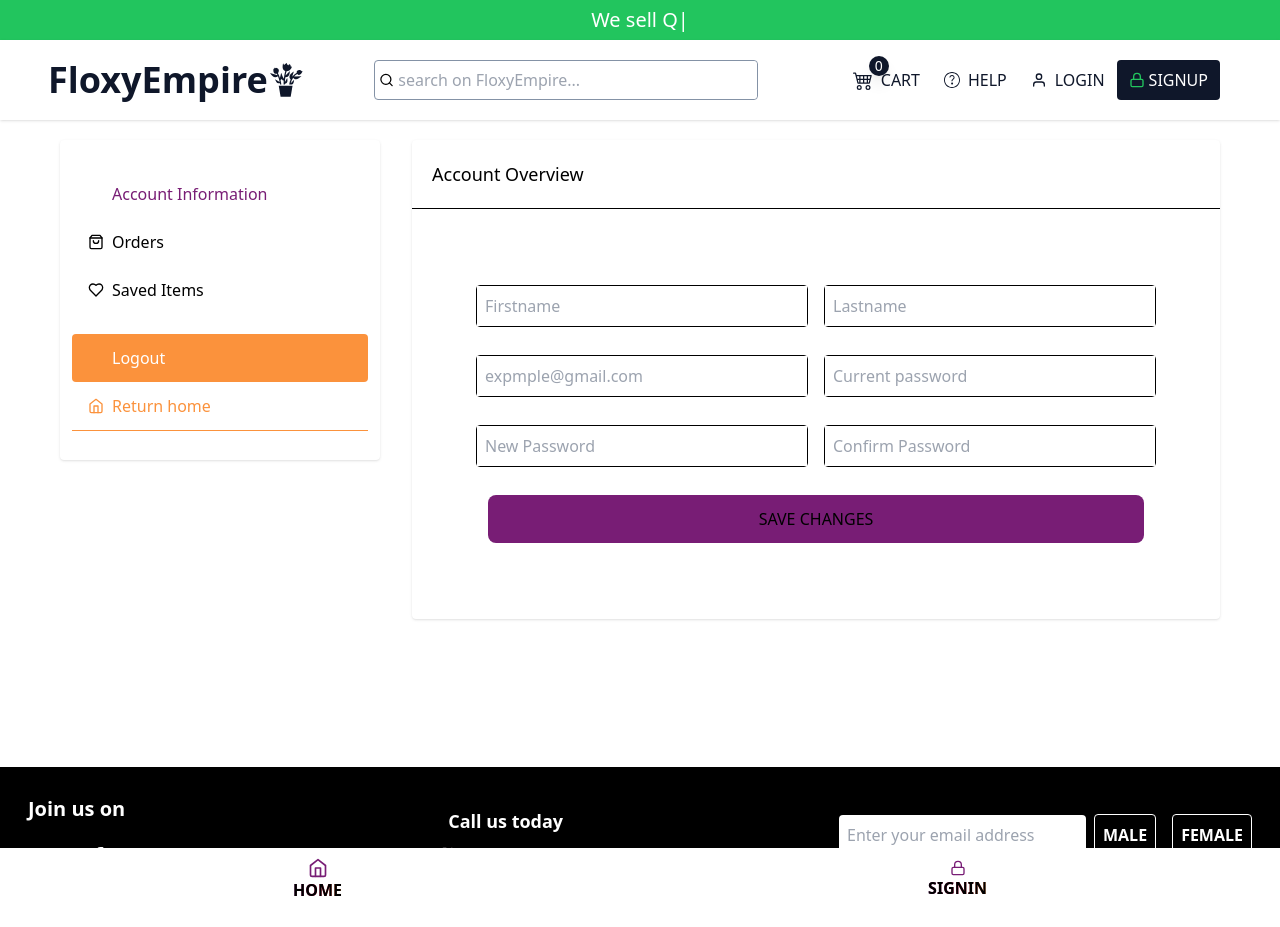
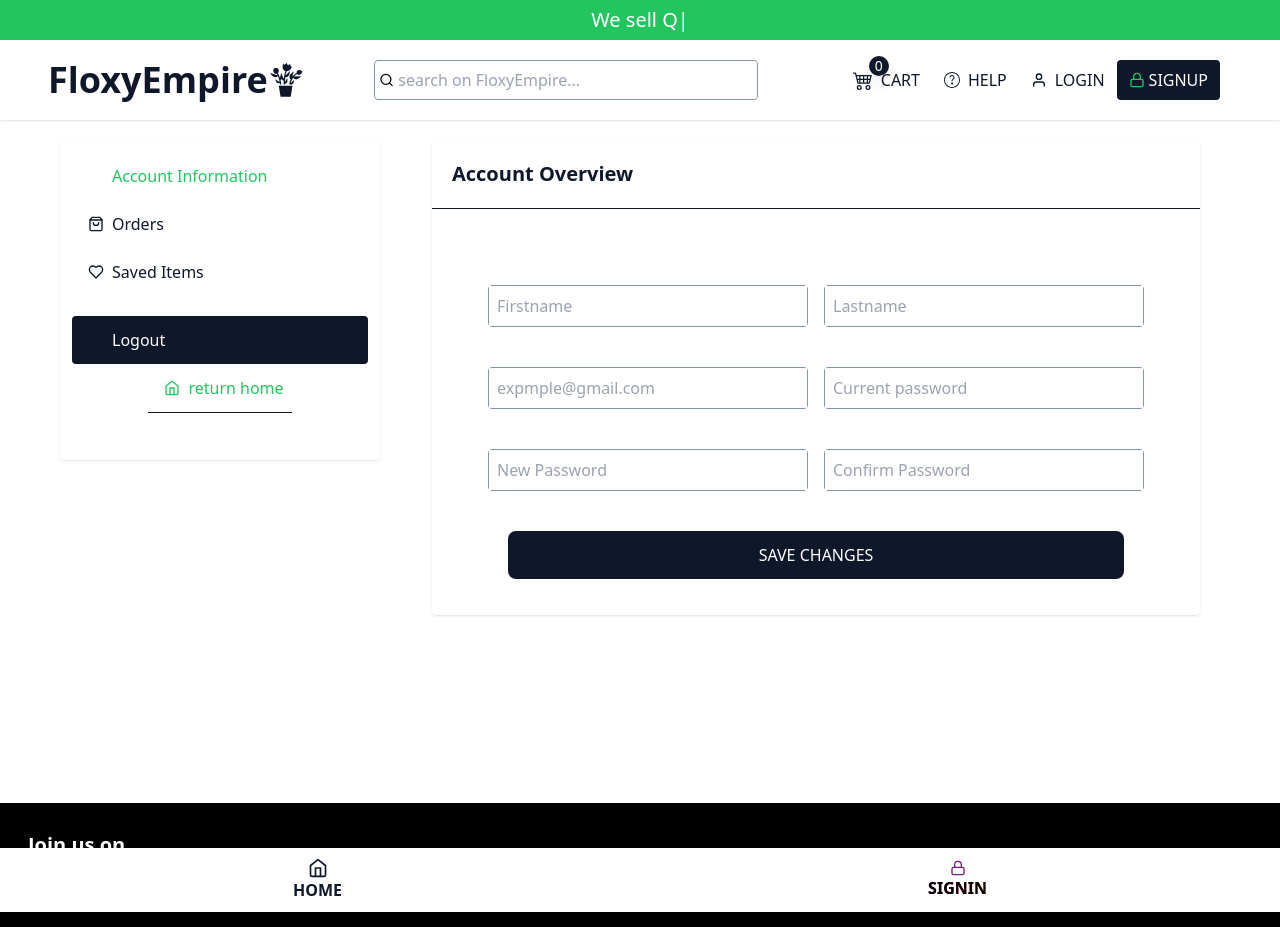
Before and after one commit to Kennytech01/SimpleStore, a React (Vite) app: page /account/acct_info in a window 1280 px wide. Before the commit the page ends 891 px from the top, so only its background shows below. Built offline with nearby package versions, Linux system fonts and the light colour scheme; no server answers; some icons are missing.

Commit message:
account page update

```diff
--- a/src/Components/Account.jsx
+++ b/src/Components/Account.jsx
@@ -4,11 +4,9 @@ import { Outlet } from 'react-router-dom'
 
 export const Account = () => {
   return (
-    <div className='flex justify-between lg:mx-10 p-5 gap-8'>
-        <div className='hidden md:flex'>
-          <Sidebar/>
-        </div>
-        <Outlet/>
+    <div className='relative md:flex h-full md:flex-row justify-between lg:mx-10 md:p-5 md:gap-8'>
+      <Sidebar/>
+       <Outlet/>
     </div>
   )
 }
--- a/src/Components/AccountInfo.jsx
+++ b/src/Components/AccountInfo.jsx
@@ -2,11 +2,12 @@ import React from 'react'
 
 export const AccountInfo = () => {
   return (
-    <div className='bg-white w-full rounded shadow'>
-        <h1 className='border-b p-5 text-lg'>Account Overview</h1>
-        <form className='p-4 lg:m-10 m-5'>
-            <div className='md:flex justify-around my-3'>
-                <div className='border md:w-full md:m-2 m-5 rounded'>
+    <div className='relative w-full'>
+        <div className=' rounded shadow sm:mx-5 mx-2'>
+            <h1 className='border-b border-green-focus p-5 sticky top-32 md:top-20 bg-white text-green-focus font-bold text-xl '>Account Overview</h1>
+            <form className='p-4 lg:m-10'>
+                <div className='md:flex justify-around my- gap-4 text-green-focus'>
+                    <div className='border border-gray md:w-full my-5 rounded'>
                         <input
                             type="text"
                             name=""
@@ -15,7 +16,7 @@ export const AccountInfo = () => {
                             className='p-2 w-full outline-none'
                         />
                     </div>
-                <div className='md:w-full border md:m-2 m-5 rounded'>
+                    <div className='md:w-full border border-gray my-5 rounded'>
                         <input
                             type="text"
                             name=""
@@ -25,8 +26,8 @@ export const AccountInfo = () => {
                         />
                     </div>
                 </div>
-            <div className='md:flex justify-around my-3'>
-                <div className='md:w-full border md:m-2 m-5 rounded'>
+                <div className='md:flex justify-around my- gap-4'>
+                    <div className='md:w-full border border-gray my-5 rounded'>
                         <input
                             type="email"
                             name=""
@@ -35,7 +36,7 @@ export const AccountInfo = () => {
                             className='p-2 w-full outline-none'
                         />
                     </div>
-                <div className='w-full border md:m-2 m-5 rounded'>
+                    <div className='md:w-full border border-gray my-5 rounded'>
                         <input
                             type="password"
                             name=""
@@ -45,8 +46,8 @@ export const AccountInfo = () => {
                         />
                     </div>
                 </div>
-            <div className='md:flex justify-around my-3'>
-                <div className='border w-full md:m-2 m-5 rounded'>
+                <div className='md:flex justify-around my- gap-4'>
+                    <div className='border border-gray md:w-full my-5 rounded'>
                         <input
                             type="password"
                             name=""
@@ -55,7 +56,7 @@ export const AccountInfo = () => {
                             className='p-2 w-full outline-none'
                         />
                     </div>
-                <div className='w-full border md:m-2 m-5 rounded'>
+                    <div className='md:w-full border border-gray my-5 rounded'>
                         <input
                             type="password"
                             name=""
@@ -66,11 +67,12 @@ export const AccountInfo = () => {
                     </div>
                 </div>
                 <div className='m-5 flex justify-center'>
-                <button className='bg-[#781d75] w-full p-3 text-stone-100 rounded-lg transition-all hover:opacity-75'>
+                    <button className='bg-green-focus text-white w-full p-3 rounded-lg transition-all hover:opacity-80'>
                         SAVE CHANGES
                     </button>
                 </div>
             </form>
         </div>
+    </div>
   )
 }
--- a/src/Components/BottomMenu.jsx
+++ b/src/Components/BottomMenu.jsx
@@ -1,14 +1,14 @@
 import React, {useContext, useEffect, useState} from 'react'
 import { LuHome, LuLock, LuShoppingBag, LuHeart,} from 'react-icons/lu'
 import {HiMiniBars3BottomLeft} from 'react-icons/hi2'
-import { Link, NavLink} from 'react-router-dom'
+import { Link} from 'react-router-dom'
 import { SidebarContext } from '../contexts/SidebarContext'
-import { FcShop } from 'react-icons/fc'
 import AOS from 'aos'
 import "aos/dist/aos.css"
 import {IoArrowUndoOutline} from 'react-icons/io5'
 import { UserAuth } from '../contexts/AuthContext'
 import {PiUserLight,PiUser, PiSignOut } from 'react-icons/pi'
+import { GiFlowerPot } from "react-icons/gi";
 
 
 export const BottomMenu = () => {
@@ -43,7 +43,7 @@ export const BottomMenu = () => {
         <div className='h-16 z-[99] bg-white md:-bottom-28 bottom-0 fixed w-full transition-all duration-500 flex items-center justify-around'>
             {/* mobile */}
             <div className='flex flex-cols md:hidden px-3'>
-                <HiMiniBars3BottomLeft size={20} onClick={clickMobile} className='cursor-pointer text-[#781d75]'/>
+                <HiMiniBars3BottomLeft size={20} onClick={clickMobile} className='cursor-pointer text-green-focus'/>
                 {
                     mobile && (
                         <div>
@@ -51,30 +51,30 @@ export const BottomMenu = () => {
                             <div data-aos="fade-right" className='sm:w-2/4 w-full  fixed z-10 shadow-lg left-0 md:-left-0 top-0 h-full duration-500 transition-all'>
                                 <div className='relative bg-white h-full'>
                                     <div className='h-20 mx-2 flex items-center justify-between border-b relative'>
-                                    <p className='p-2 flex items-center'>
-                                        <span className='font-bold text-3xl bg-gradient-to-tr bg-clip-text text-transparent from-[#781d75] to-[#EC094D] via-[#fb923c] text-center'>SimpleStore</span>
-                                        <FcShop size={40} className='ml-2 text-[#781d75]'/>
+                                        <p className='p-2 flex items-center text-green-focus'>
+                                            <span className='font-bold text-3xl text-center'>FloxyEmpire</span>
+                                            <GiFlowerPot size={40} className='ml-2'/>
                                         </p>
                                         <p onClick={clickMobile} className=' flex items-end justify-end p-2 '><IoArrowUndoOutline size={30} /></p>
                                     </div>
                                     <div className='p-5 sm:px-10  px-5 flex flex-col'>
-                                    <Link to = '/shop' className= "text-stone-600 py-2 text-lg hover:underline decoration-[#781d75] decoration-2 underline-offset-4" >
+                                        <Link to = '/' className= "text-green-focus py-2 text-lg hover:underline decoration-green decoration-2 underline-offset-4" >
                                             Shops
                                         </Link>
-                                    <Link to = '/' className= "text-stone-600 py-2 text-lg hover:underline decoration-[#781d75] decoration-2 underline-offset-4" >
+                                        <Link to = '/' className= "text-green-focus py-2 text-lg hover:underline decoration-green decoration-2 underline-offset-4" >
                                             Offers
                                         </Link>
-                                    <Link to = '/' className= "text-stone-600 py-2 text-lg hover:underline decoration-[rgb(120,29,117)] decoration-2 underline-offset-4" >
+                                        <Link to = '/' className= "text-green-focus py-2 text-lg hover:underline decoration-green decoration-2 underline-offset-4" >
                                             FAQ
                                         </Link>
-                                    <Link to = '/' className= "text-stone-600 py-2 text-lg hover:underline decoration-[#781d75] decoration-2 underline-offset-4" >
+                                        <Link to = '/' className= "text-green-focus py-2 text-lg hover:underline decoration-green decoration-2 underline-offset-4" >
                                             Contact
                                         </Link>
-                                    <Link to = '/signup' className= "text-[#781d75]  py-2 text-lg font-bold" >
-                                        <span className='bg-[#781d75] text-white p-2 rounded hover:opacity-70 transition-all'>Become a Seller</span>
+                                        <Link to = '/signup' className= " py-2 text-lg font-bold" >
+                                            <span className='bg-green-focus text-white p-2 rounded hover:opacity-80 transition-all'>Become a Seller</span>
                                         </Link>
-                                    <Link to = '/signin' className= "text-[#781d75] py-2 text-lg font-bold my-1" >
-                                    <span className='bg-[#781d75] text-white p-2 rounded hover:opacity-70 transition-all'>Join</span>
+                                        <Link to = '/signin' className= " py-2 text-lg font-bold my-1" >
+                                        <span className='bg-green-focus text-white p-2 rounded hover:opacity-80 transition-all'>Join</span>
                                         </Link>
                                     </div>
                                 </div>
@@ -83,27 +83,30 @@ export const BottomMenu = () => {
                     )
                 }
             </div>
-            <Link to='/' onClick={scrollToTop} className='flex items-center flex-col font-bold from-[#781d75] to-[#fb923c] via-[#ec094d] bg-gradient-to-r bg-clip-text text-transparent'>
-                <LuHome size={20} className='cursor-pointer text-[#781d75]'/>
+            <Link to='/' onClick={scrollToTop} className='flex items-center flex-col font-bold text-green-focus cursor-pointer'>
+                <LuHome size={20}/>
                 HOME
             </Link>
             <div>
                 {
                     user? (
                         <div className='transition-all '>
-                            <p onClick={()=> setMenu(!menu)} onMouseOver={()=> setMenu(!menu)} className='flex items-center flex-col font-bold cursor-pointer from-[#781d75] to-[#fb923c] via-[#ec094d] bg-gradient-to-r text-transparent bg-clip-text'>
-                                <PiUserLight className=' text-[#781d75]' />
+                            <p
+                                onClick={()=> setMenu(!menu)}
+                                onMouseOver={()=> setMenu(!menu)}
+                                className='flex items-center flex-col font-bold cursor-pointer text-green-focus'>
+                                <PiUserLight />
                                 ACCOUNT
                             </p>
                             {
                                 menu && (
-                                    <div data-aos="fade-left"  className='absolute bg-white shadow flex md:hidden -top-[19rem] z-[99] right-3 w-48 rounded p-2'>
+                                    <div data-aos="fade-left"  onMouseLeave={()=> setMenu(!menu)}  className='absolute bg-white drop-shadow flex md:hidden -top-[19rem] z-[99] right-3 w-48 rounded p-2'>
                                         <div className='flex flex-col p-3 w-full transition-all '>
                                             <p onClick={()=> setMenu(!menu)}>
                                                 <Link
                                                     to={`account/acct_info`}
                                                     onClick={scrollToTop}
-                                                    className='flex items-center p-2 w-full hover:underline decoration-[#781d75] decoration-2 underline-offset-4'
+                                                    className='flex items-center p-2 w-full hover:underline decoration-green decoration-2 underline-offset-4'
                                                     >
                                                     <PiUser className='m-2'/>
                                                     Account Info
@@ -113,7 +116,7 @@ export const BottomMenu = () => {
                                                 <Link
                                                     to={`account/order`}
                                                     onClick={scrollToTop}
-                                                    className='flex items-center p-2 w-full hover:underline decoration-[#781d75] decoration-2 underline-offset-4'>
+                                                    className='flex items-center p-2 w-full hover:underline decoration-green decoration-2 underline-offset-4'>
                                                     <LuShoppingBag className='m-2'/>
                                                     Orders
                                                 </Link>
@@ -122,14 +125,14 @@ export const BottomMenu = () => {
                                                 <Link
                                                     to={`account/saved_items`}
                                                     onClick={scrollToTop}
-                                                    className='flex items-center p-2 w-full hover:underline decoration-[#781d75] decoration-2 underline-offset-4'>
+                                                    className='flex items-center p-2 w-full hover:underline decoration-green decoration-2 underline-offset-4'>
                                                     <LuHeart className="m-2"/>
                                                     Saved Items
                                                 </Link>
                                             </p>
                                             <p
                                                 onClick={handleLogOut}
-                                                className='flex items-center p-2 mt-5 w-full bg-[#fb923c] rounded hover:opacity-75 transition-all text-white'
+                                                className='flex items-center p-2 mt-5 w-full bg-green-focus rounded hover:opacity-80 transition-all text-white'
                                                 >
                                                 <PiSignOut className="m-2"/>
                                                 Logout
@@ -138,8 +141,8 @@ export const BottomMenu = () => {
                                                 <Link
                                                     onClick={scrollToTop}
                                                     to={`/`}
-                                                    className="text-[#fb923c] flex items-center p-2 hover:underline decoration-[#781d75] decoration-2 underline-offset-4">
-                                                    <LuHome className='m-2'/>Return home
+                                                    className="text-green flex items-center p-2 hover:underline decoration-green-focus decoration-2 underline-offset-4">
+                                                    <LuHome className='m-2'/>return home
                                                 </Link>
                                             </p>
                                         </div>
--- a/src/Components/Sidebar.jsx
+++ b/src/Components/Sidebar.jsx
@@ -1,12 +1,13 @@
-import React, {useEffect}from 'react'
+import React, {useEffect, useContext}from 'react'
 import {PiUser, PiSignOut} from 'react-icons/pi'
 import { NavLink} from 'react-router-dom'
 import {LuShoppingBag, LuHeart, LuHome} from 'react-icons/lu'
 import AOS from 'aos'
 import "aos/dist/aos.css"
+import { CartContext } from '../contexts/CartContext'
 
 export const Sidebar = () => {
-
+    const {isActive} = useContext(CartContext)
 
     useEffect(() => {
         AOS.init({
@@ -19,15 +20,15 @@ export const Sidebar = () => {
       }
 
   return (
-    <div className='lg:w-80 w-60 bg-white text-stone-700 h-80 flex items-center rounded shadow'>
-        <div className='flex flex-col p-3 w-full transition-all '>
+    <div className=''>
+        <div className='hidden md:flex flex-col sticky top-24 p-3 transition-all md:w-80 bg-white text-green-focus h-80 items-center rounded shadow'>
             <NavLink
                 to={`acct_info`}
                 style={
                     ({isActive}) => {
-                    return {color: isActive && '#781d75'}
+                    return {color: isActive && '#22c55e'}
                 }}
-                className='flex items-center p-2 w-full hover:underline decoration-[#781d75] decoration-2 underline-offset-4'
+                className='flex items-center p-2 w-full hover:underline decoration-green decoration-2 underline-offset-4'
                 >
                 <PiUser className='m-2'/>
                 Account Information
@@ -36,9 +37,9 @@ export const Sidebar = () => {
                 to={`order`}
                 style={
                     ({isActive}) => {
-                    return {color: isActive && '#781d75'}
+                    return {color: isActive && '#22c55e'}
                 }}
-                className='flex items-center p-2 w-full hover:underline decoration-[#781d75] decoration-2 underline-offset-4'>
+                className='flex items-center p-2 w-full hover:underline decoration-green decoration-2 underline-offset-4'>
                 <LuShoppingBag className='m-2'/>
                 Orders
             </NavLink>
@@ -46,22 +47,57 @@ export const Sidebar = () => {
                 to={`saved_items`}
                 style={
                     ({isActive}) => {
-                    return {color: isActive && '#781d75'}
+                    return {color: isActive && '#22c55e'}
                 }}
-                className='flex items-center p-2 w-full hover:underline decoration-[#781d75] decoration-2 underline-offset-4'>
+                className='flex items-center p-2 w-full hover:underline decoration-green decoration-2 underline-offset-4'>
                 <LuHeart className="m-2"/>
                 Saved Items
             </NavLink>
             <NavLink
                 to={`/signin`}
-                className='flex items-center p-2 mt-5 w-full bg-[#fb923c] rounded hover:opacity-75 transition-all text-white'
+                className='flex items-center p-2 mt-5 w-full bg-green-focus rounded hover:opacity-75 transition-all text-white'
                 >
                 <PiSignOut className="m-2"/>
                 Logout
             </NavLink>
-            <NavLink onClick={scrollToTop} to={`/`} className="text-[#fb923c] border-b flex items-center p-2 hover:underline decoration-[#781d75] decoration-2 underline-offset-4">
-                <LuHome className='m-2'/>Return home
+            <NavLink onClick={scrollToTop} to={`/`} className="text-green border-b border-green-focus flex items-center p-2 hover:underline decoration-gr decoration-2 underline-offset-4">
+                <LuHome className='m-2'/>return home
             </NavLink>
+        </div>
+        <div className={` ${isActive && 'fixed w-full top-20 z-[999] right-0 left-0'} md:hidden `}>
+            <div className='flex w-full bg-green-focus text-white h-14'>
+                <NavLink
+                    to={`acct_info`}
+                    style={
+                        ({isActive}) => {
+                        return {color: isActive && '#22c55e'}
+                    }}
+                    className='text-sm border-r flex flex-wrap items-center justify-center p-2 w-full hover:underline decoration-green decoration-2 underline-offset-4'
+                    >
+                    <PiUser className='m-2'/>
+                    Account Info
+                </NavLink>
+                <NavLink
+                    to={`order`}
+                    style={
+                        ({isActive}) => {
+                        return {color: isActive && '#22c55e'}
+                    }}
+                    className='text-sm border-r flex flex-wrap items-center justify-center p-2 w-full hover:underline decoration-green decoration-2 underline-offset-4'>
+                    <LuShoppingBag className='m-2'/>
+                    Orders
+                </NavLink>
+                <NavLink
+                    to={`saved_items`}
+                    style={
+                        ({isActive}) => {
+                        return {color: isActive && '#22c55e'}
+                    }}
+                    className='text-sm border-r flex flex-wrap items-center justify-center p-2 w-full hover:underline decoration-green decoration-2 underline-offset-4'>
+                    <LuHeart className="m-2"/>
+                    Saved Items
+                </NavLink>
+            </div>
         </div>
     </div>
   )
```
Also changed, not shown: src/Components/Orders.jsx (+6 -6 lines), src/Components/SavedItems.jsx (+7 -7 lines). Lines whose indentation alone changed are shown as unchanged.
